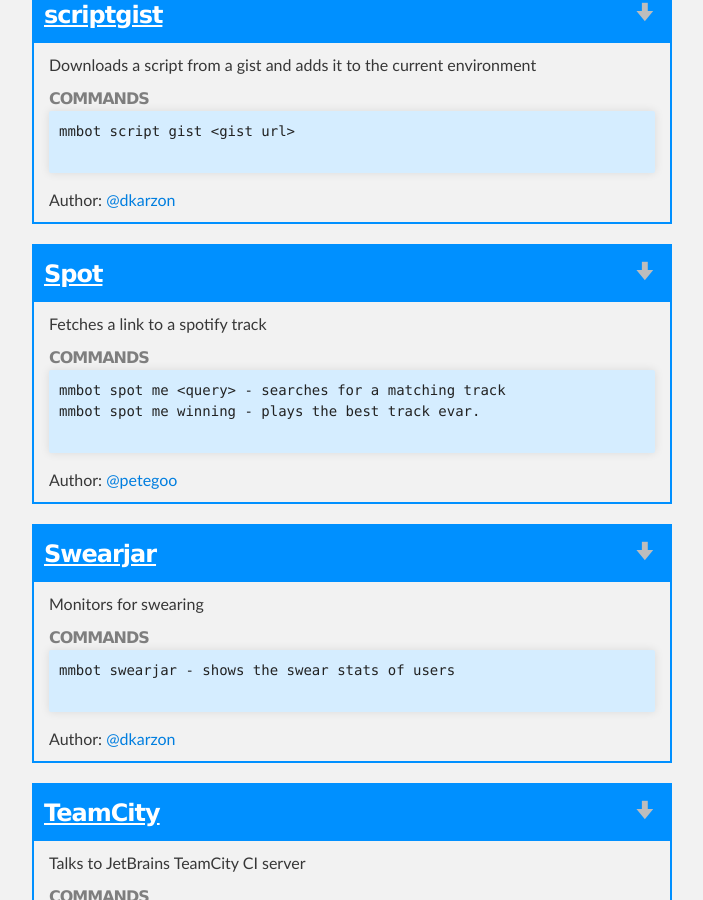
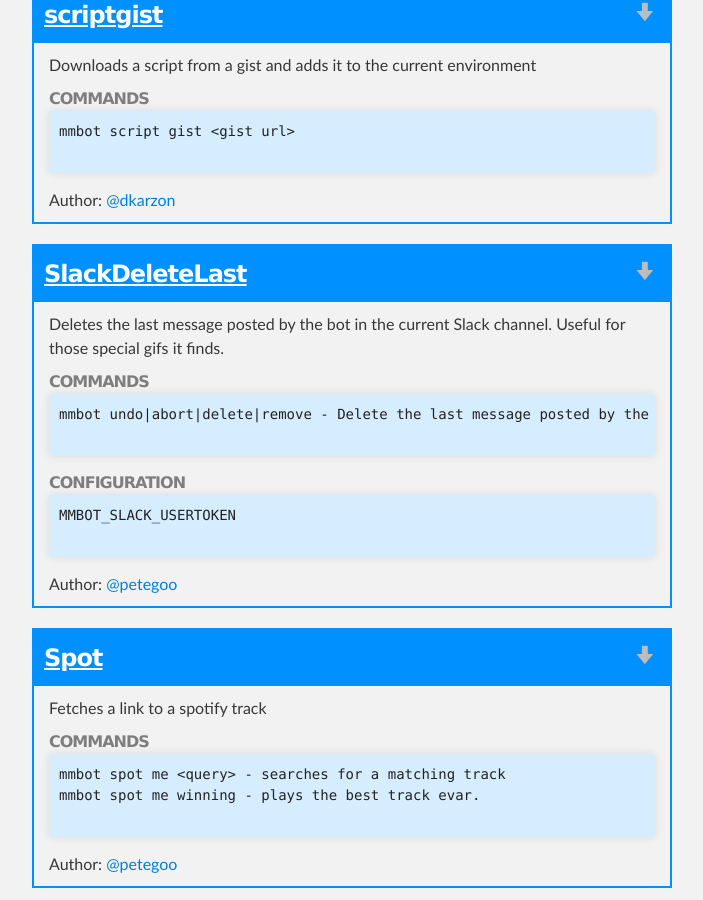
Before and after one commit to mmbot/mmbot.scripts, a Jekyll site: the page built from catalog.html, in a window 1280 px wide and 900 px high, scrolled down 5671 px. Shown: the whole window, without its empty margins (288-991 px from the left). Built offline with Jekyll 4.4.1, drawn with Linux system fonts in a browser that asks for light colours.

Commit message:
"Updated catalog yml file from CI build 67"

```diff
--- a/_data/catalog.yml
+++ b/_data/catalog.yml
@@ -238,6 +238,17 @@
   repolink: http://github.com/mmbot/mmbot.scripts/blob/master/scripts/Scripting/scriptgist.csx
 
 
+- name: SlackDeleteLast
+  description: Deletes the last message posted by the bot in the current Slack channel. Useful for those special gifs it finds.
+  configuration: |
+    MMBOT_SLACK_USERTOKEN
+  commands: |
+    mmbot undo|abort|delete|remove - Delete the last message posted by the bot in the current Slack channel.
+  author: petegoo
+  permalink: https://github.com/mmbot/mmbot.scripts/raw/master/scripts/Bot%20Talk/SlackDeleteLast.csx
+  repolink: http://github.com/mmbot/mmbot.scripts/blob/master/scripts/Bot%20Talk/SlackDeleteLast.csx
+
+
 - name: Spot
   description: Fetches a link to a spotify track
   commands: |
```
